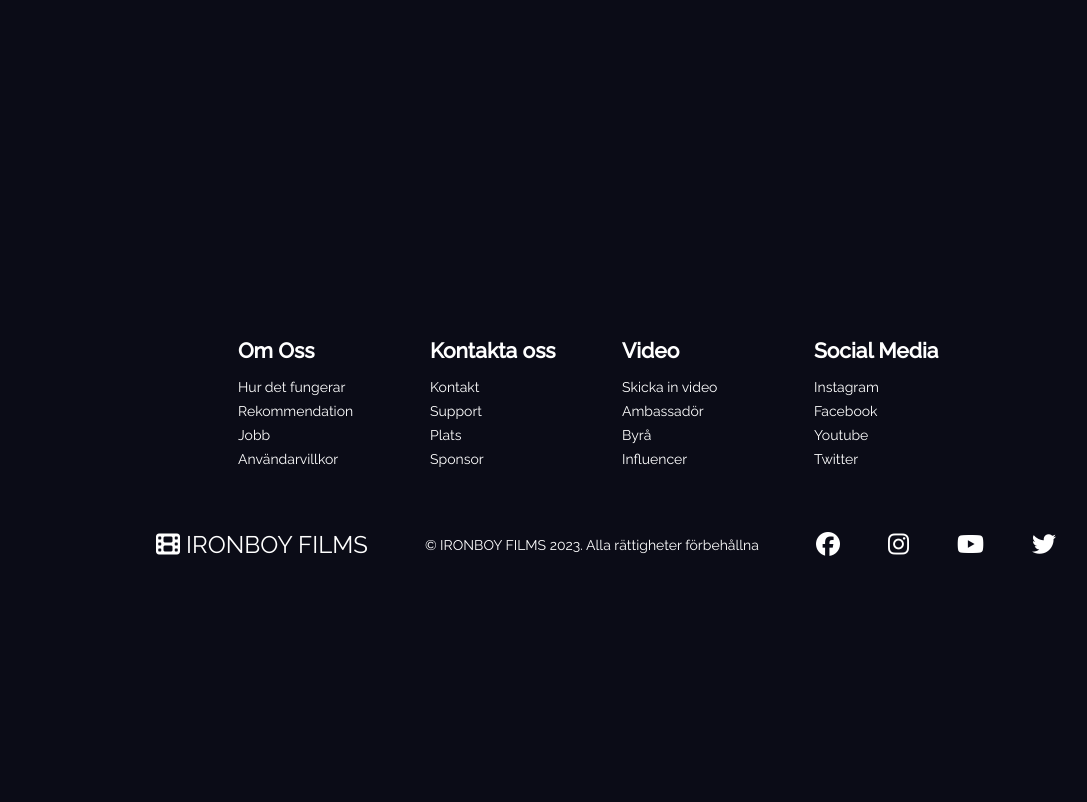
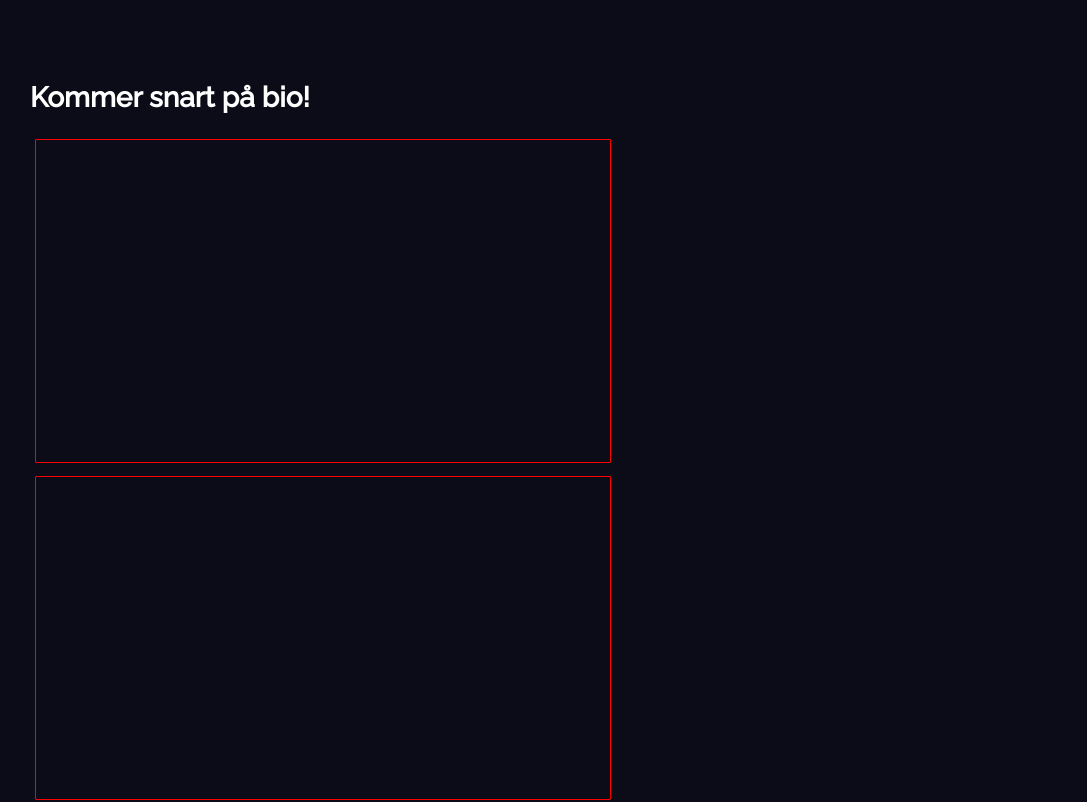
Before and after one commit to emanueljg/filmvisarna, a React (Vite) app: page / in a window 1280 px wide. Shown: the part 1360-2162 px from the top of the page, without its empty margins (34-1121 px from the left). Before the commit the page ends 1935 px from the top, so only its background shows below. Built offline with nearby package versions, Linux system fonts and the light colour scheme; a web font is replaced by a local one.

Commit message:
initial trailers

```diff
--- a/package.json
+++ b/package.json
@@ -12,7 +12,8 @@
     "react": "^18.2.0",
     "react-dom": "^18.2.0",
     "react-multi-carousel": "^2.8.2",
-    "react-router-dom": "^6.8.0"
+    "react-router-dom": "^6.8.0",
+    "react-youtube": "^10.1.0"
   },
   "devDependencies": {
     "@types/react": "^18.0.26",
--- a/src/components/Home.jsx
+++ b/src/components/Home.jsx
@@ -2,6 +2,8 @@ import { useStates } from "../utilities/states";
 import { Link } from "react-router-dom";
 import Carousel from "react-multi-carousel";
 import "react-multi-carousel/lib/styles.css";
+import React from "react";
+import YouTube from "react-youtube";
 
 export default function Home() {
   // Connect to the main state so we can read the movies
@@ -28,6 +30,11 @@ export default function Home() {
     mobile: {
       breakpoint: { max: 464, min: 0 },
       items: 1,
+    },
+  };
+  const opts = {
+    playerVars: {
+      autoPlay: 0,
     },
   };
 
@@ -74,6 +81,14 @@ export default function Home() {
           </Carousel>
           ;
         </div>
+
+        <div className="comingSoon">
+          <h1>Kommer snart på bio!</h1>
+          <YouTube className="trailer" videoId="hebWYacbdvc" opts={opts} />
+          <YouTube className="trailer" videoId="hebWYacbdvc" opts={opts} />
+          <YouTube className="trailer" videoId="hebWYacbdvc" opts={opts} />
+          <YouTube className="trailer" videoId="hebWYacbdvc" opts={opts} />
+        </div>
       </div>
     </>
   );
--- a/src/css/home.css
+++ b/src/css/home.css
@@ -72,6 +72,32 @@
   background-color: rgba(11, 12, 23, 1);
   border: none;
   padding-right: 5px;
+}
+
+.comingSoon {
+  width: 90%;
+  margin: auto;
+}
+
+.trailer {
+  border: red solid 1px;
+  display: inline-block;
+  align-items: center;
+  margin: 5px;
+  border-radius: 1px;
+  width: 50%;
+  aspect-ratio: 16 / 9;
+}
+
+.trailer iframe {
+  width: 100% !important;
+  height: auto !important;
+  aspect-ratio: 16 / 9 !important;
+}
+
+.trailer:hover {
+  transform: scale(0.95);
+  transition: all 0.3s ease-in-out;
 }
 
 .body-movies h1 {
```
Also changed, not shown: 1 other file (tests, documents, lock files or other folders).
